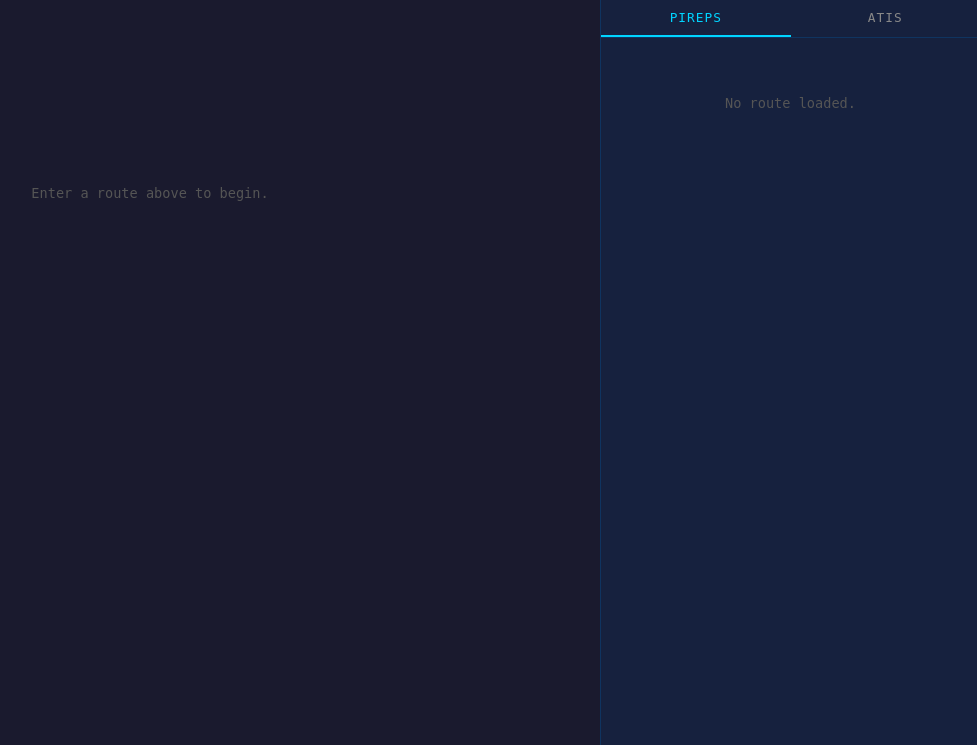
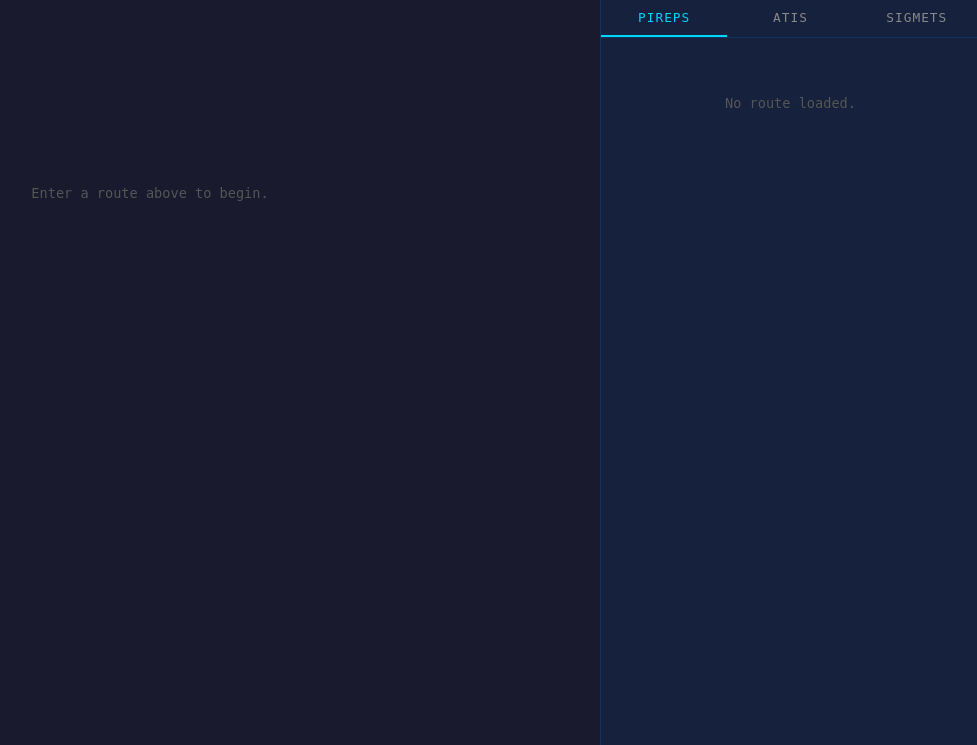
Before and after one commit to admacpherson/preflight-intel, a Flask app: page / in a window 1280 px wide. Shown: the part 55-800 px from the top of the page, without its empty margins (300-1277 px from the left). Run offline with Flask 3, Linux system fonts and the light colour scheme.

Commit message:
Add SIGMETs feature

```diff
--- a/app/routes.py
+++ b/app/routes.py
@@ -1,10 +1,9 @@
 from flask import Blueprint, request, jsonify, render_template
-from app.pireps import get_route_pireps
 from app.atis import check_for_atis_change
 from app.airports import get_airport, get_coords
+from app.pireps import get_route_pireps
+from app.sigmets import get_route_sigmets, parse_sigmet_polygon
 import folium
-from app.pireps import get_route_pireps
-from app.airports import get_coords
 
 main = Blueprint("main", __name__)
 
@@ -153,37 +152,133 @@ def map_view():
                 fill=True,
                 fill_color=color,
                 fill_opacity=0.8,
-                tooltip=folium.Tooltip(tooltip_html, sticky=True)
+                tooltip=folium.Tooltip(tooltip_html, sticky=True, direction="top")
             ).add_to(m)
     except Exception as e:
         pass  # Don't let PIREP errors break the map
 
-    # Add legend for PIREPS markers
+    # SIGMETs
+    try:
+        sigmets = get_route_sigmets(origin_coords, destination_coords)
+        for s in sigmets:
+            polygon = parse_sigmet_polygon(s)
+            if not polygon:
+                continue
+            hazard = s.get("hazard", "")
+            color = "#ff0000" if hazard == "CONVECTIVE" else \
+                "#00aaff" if hazard == "ICING" else "#ff6b00"
+            coords = [[c["lat"], c["lon"]] for c in s.get("coords", [])]
+            folium.Polygon(
+                locations=coords,
+                color=color,
+                fill=True,
+                fill_color=color,
+                fill_opacity=0.2,
+                weight=2,
+                tooltip=folium.Tooltip(
+                    f"<div style='font-family:monospace;font-size:12px;'>"
+                    f"<div style='color:#00d4ff'>{s.get('airSigmetType')} — {hazard}</div>"
+                    f"<div>Series: {s.get('seriesId', '?')}</div>"
+                    f"<div>Tops: FL{str(s.get('altitudeHi1', 0) // 100).zfill(3)}</div>"
+                    f"<div>Movement: {s.get('movementDir', '?')}° at {s.get('movementSpd', '?')}kt</div>"
+                    f"</div>",
+                    sticky=True,
+                    direction="top"
+                )
+            ).add_to(m)
+    except Exception:
+        pass
+
+    # Add legend for PIREPS/SIGMET markers
     legend_html = """
         <div style="
             position: fixed;
             bottom: 24px;
             left: 24px;
             z-index: 1000;
-            background: rgba(22, 33, 62, 0.95);
-            border: 1px solid #0f3460;
-            border-radius: 4px;
-            padding: 12px 16px;
             font-family: monospace;
             font-size: 12px;
-            color: #e0e0e0;
-            line-height: 2;
         ">
-            <div style="color: #00d4ff; letter-spacing: 1px; margin-bottom: 4px;">PIREP SEVERITY</div>
-            <div><span style="color:#ff0000">●</span> Severe Turbulence / Icing</div>
-            <div><span style="color:#ff6b00">●</span> Moderate Turbulence</div>
-            <div><span style="color:#00aaff">●</span> Moderate Icing</div>
-            <div><span style="color:#ffff00">●</span> Light Turbulence</div>
-            <div><span style="color:#00ff88">●</span> No Significant WX</div>
+            <input type="checkbox" id="legend-toggle" checked
+                style="display:none;">
+            <label for="legend-toggle" style="
+                display: block;
+                background: rgba(22, 33, 62, 0.95);
+                border: 1px solid #0f3460;
+                border-radius: 4px 4px 0 0;
+                padding: 6px 12px;
+                color: #00d4ff;
+                cursor: pointer;
+                letter-spacing: 1px;
+                text-align: right;
+                user-select: none;
+            ">LEGEND</label>
+            <div id="legend-body" style="
+                background: rgba(22, 33, 62, 0.95);
+                border: 1px solid #0f3460;
+                border-top: none;
+                border-radius: 0 0 4px 4px;
+                padding: 12px 16px;
+                color: #e0e0e0;
+                line-height: 2;
+            ">
+                <div style="color: #00d4ff; letter-spacing: 1px; margin-bottom: 4px;">PIREP SEVERITY</div>
+                <div><span style="color:#ff0000">●</span> Severe Turbulence / Icing</div>
+                <div><span style="color:#ff6b00">●</span> Moderate Turbulence</div>
+                <div><span style="color:#00aaff">●</span> Moderate Icing</div>
+                <div><span style="color:#ffff00">●</span> Light Turbulence</div>
+                <div><span style="color:#00ff88">●</span> No Significant WX</div>
+                <div style="color: #00d4ff; letter-spacing: 1px; margin-top: 8px; margin-bottom: 4px;">SIGMET / AIRMET</div>
+                <div><span style="color:#ff0000">■</span> Convective</div>
+                <div><span style="color:#00aaff">■</span> Icing</div>
+                <div><span style="color:#ff6b00">■</span> Other</div>
+            </div>
+            <style>
+                #legend-toggle:not(:checked) ~ div { display: none; }
+                #legend-toggle:checked + label { border-radius: 4px 4px 0 0; }
+                #legend-toggle:not(:checked) + label {
+                    border-radius: 4px;
+                    border: 1px solid #0f3460;
+                }
+                #legend-toggle:checked + label::after { content: " ▲"; }
+                #legend-toggle:not(:checked) + label::after { content: " ▼"; }
+                #legend-toggle + label { display: block; }
+            </style>
         </div>
         """
     m.get_root().html.add_child(folium.Element(legend_html))
 
     return m._repr_html_()
 
-    return m._repr_html_()
+from app.sigmets import get_route_sigmets
+
+@main.route("/api/sigmets")
+def sigmets():
+    """
+    GET /api/sigmets?origin=KORD&destination=KDEN
+    Returns SIGMETs and AIRMETs intersecting the route corridor.
+    """
+    origin = request.args.get("origin", "").upper()
+    destination = request.args.get("destination", "").upper()
+
+    if not origin or not destination:
+        return jsonify({"error": "origin and destination are required"}), 400
+
+    origin_coords = get_coords(origin)
+    destination_coords = get_coords(destination)
+
+    if not origin_coords:
+        return jsonify({"error": f"Airport not found: {origin}"}), 404
+    if not destination_coords:
+        return jsonify({"error": f"Airport not found: {destination}"}), 404
+
+    try:
+        results = get_route_sigmets(origin_coords, destination_coords)
+        return jsonify({
+            "origin": origin,
+            "destination": destination,
+            "count": len(results),
+            "sigmets": results
+        })
+    except Exception as e:
+        return jsonify({"error": str(e)}), 500
--- a/static/js/dashboard.js
+++ b/static/js/dashboard.js
@@ -31,7 +31,7 @@
 
     async function refresh() {
         document.getElementById("refresh-status").textContent = "Refreshing...";
-        await Promise.all([loadPireps(), loadAtis(), loadMap()]);
+        await Promise.all([loadPireps(), loadAtis(), loadSigmets(), loadMap()]);
         const now = new Date().toLocaleTimeString();
         document.getElementById("refresh-status").textContent = `Last updated: ${now} — refreshes every 5 min`;
     }
@@ -103,3 +103,41 @@
             container.innerHTML = `<iframe src="${url}"></iframe>`;
         }
     }
+
+    async function loadSigmets() {
+    const panel = document.getElementById("tab-sigmets");
+    panel.innerHTML = `<div class="loading">Fetching SIGMETs...</div>`;
+    try {
+        const res = await fetch(`/api/sigmets?origin=${currentOrigin}&destination=${currentDestination}`);
+        const data = await res.json();
+        if (!data.sigmets || data.sigmets.length === 0) {
+            panel.innerHTML = `<div class="empty-state">No SIGMETs or AIRMETs along this route.</div>`;
+            return;
+        }
+        panel.innerHTML = data.sigmets.map(s => {
+            const type = s.airSigmetType || "SIGMET";
+            const hazard = s.hazard || "UNKNOWN";
+            const altLow = s.altitudeLow1 ? `${s.altitudeLow1.toLocaleString()}ft` : "SFC";
+            const altHi = s.altitudeHi1 ? `FL${String(s.altitudeHi1/100).padStart(3,'0')}` : "?";
+            const validTo = s.validTimeTo ? new Date(s.validTimeTo * 1000).toUTCString() : "?";
+            const movement = s.movementDir && s.movementSpd
+                ? `Moving ${s.movementDir}° at ${s.movementSpd}kt`
+                : "Movement unknown";
+            const badgeClass = hazard === "CONVECTIVE" ? "badge-turb" :
+                               hazard === "ICING" ? "badge-ice" : "badge-changed";
+            return `
+                <div class="data-card">
+                    <div class="label">
+                        <span class="badge ${badgeClass}">${type}</span>
+                        <span class="badge badge-changed">${hazard}</span>
+                    </div>
+                    <div>Altitude: ${altLow} – ${altHi}</div>
+                    <div>${movement}</div>
+                    <div>Valid until: ${validTo}</div>
+                    <div class="raw">${s.rawAirSigmet.replace(/\n/g, ' ')}</div>
+                </div>`;
+        }).join("");
+    } catch (e) {
+        panel.innerHTML = `<div class="empty-state">Error loading SIGMETs.</div>`;
+    }
+}
--- a/templates/index.html
+++ b/templates/index.html
@@ -30,6 +30,7 @@
         <div class="panel-tabs">
             <div class="tab active" onclick="switchTab('pireps')">PIREPs</div>
             <div class="tab" onclick="switchTab('atis')">ATIS</div>
+            <div class="tab" onclick="switchTab('sigmets')">SIGMETs</div>
         </div>
         <div class="tab-content active" id="tab-pireps">
             <div class="empty-state">No route loaded.</div>
@@ -37,6 +38,9 @@
         <div class="tab-content" id="tab-atis">
             <div class="empty-state">No route loaded.</div>
         </div>
+        <div class="tab-content" id="tab-sigmets">
+            <div class="empty-state">No route loaded.</div>
+        </div>
     </div>
 </div>
 </body>
```
Also changed, not shown: app/sigmets.py (+49 -0 lines).
